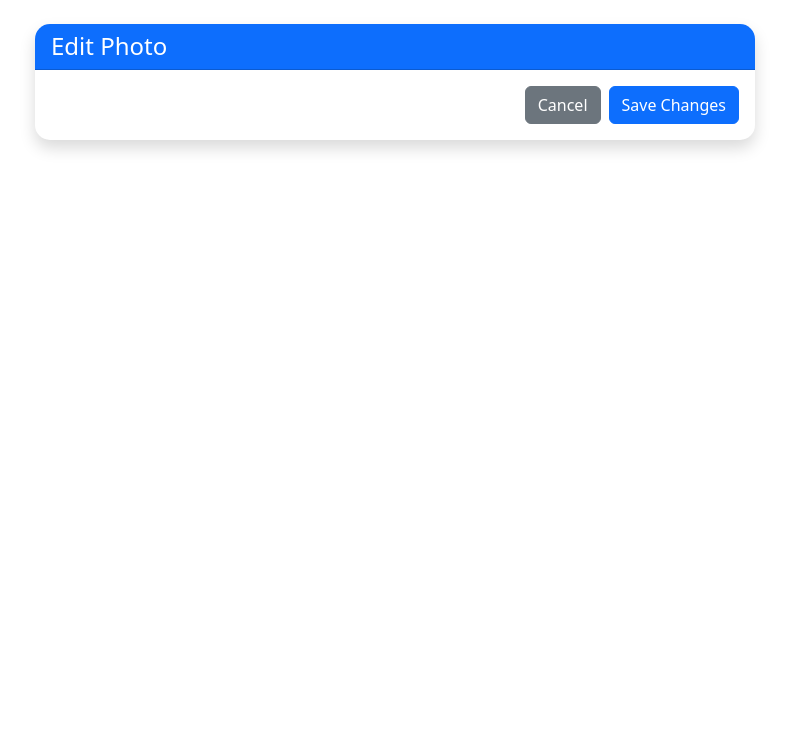
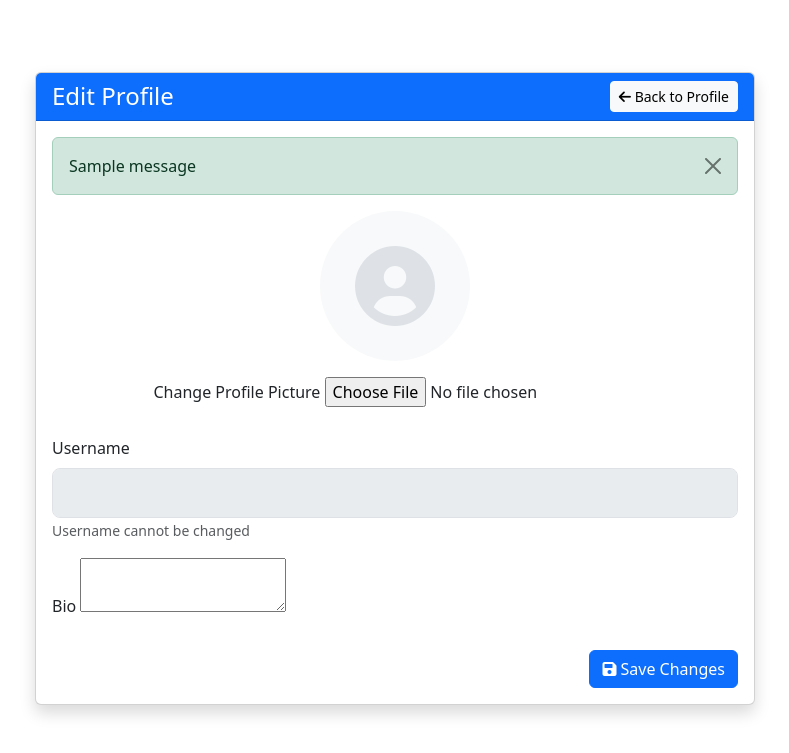
Before and after one commit to MorrisGcode/photobooth, a Django app: template photoApp/templates/profile_edit.html in a window 1280 px wide. Shown: the part 56-809 px from the top of the page, without its empty margins (245-1034 px from the left). Before the commit the page ends 207 px from the top, so only its background shows below. Run offline with Django 3.2, Linux system fonts and the light colour scheme; the template is opened without the code that fills it: most values are stand-ins (such as "Sample title", 1, 10 or a date in 2020); one stand-in notice (Sample message) is shown; form fields are guessed from the names that the template uses.

Commit message:
update how the profile edit is handled

```diff
--- a/photoApp/templates/profile_edit.html
+++ b/photoApp/templates/profile_edit.html
@@ -1,32 +1,69 @@
 {% extends 'base.html' %}
 
-{% block title %}Edit Photo{% endblock %}
+
+{% block title %}Edit Profile - {{ user.username }}{% endblock %}
 
 {% block content %}
-<div class="container">
+<div class="container py-5">
     <div class="row justify-content-center">
         <div class="col-md-8">
             <div class="card shadow">
-                <div class="card-header bg-primary text-white">
-                    <h4 class="mb-0">Edit Photo</h4>
+                <div class="card-header bg-primary text-white d-flex justify-content-between align-items-center">
+                    <h4 class="mb-0">Edit Profile</h4>
+                    <a href="{% url 'profile' user.username %}" class="btn btn-light btn-sm">
+                        <i class="fas fa-arrow-left"></i> Back to Profile
+                    </a>
                 </div>
                 <div class="card-body">
+                    {% if messages %}
+                        {% for message in messages %}
+                            <div class="alert alert-{{ message.tags }} alert-dismissible fade show">
+                                {{ message }}
+                                <button type="button" class="btn-close" data-bs-dismiss="alert"></button>
+                            </div>
+                        {% endfor %}
+                    {% endif %}
+
                     <form method="post" enctype="multipart/form-data">
                         {% csrf_token %}
-                        {% for field in form %}
+
+                        <!-- Profile Picture Section -->
+                        <div class="mb-4 text-center">
+                            {% if user.profile.profile_picture %}
+                                <img src="{{ user.profile.profile_picture.url }}"
+                                     alt="Current profile picture"
+                                     class="rounded-circle profile-preview mb-3">
+                            {% else %}
+                                <div class="default-profile-pic mb-3">
+                                    <i class="fas fa-user-circle"></i>
+                                </div>
+                            {% endif %}
+
                             <div class="mb-3">
-                                <label for="{{ field.id_for_label }}" class="form-label">{{ field.label }}</label>
-                                {{ field }}
-                                {% if field.errors %}
-                                    <div class="alert alert-danger mt-1">
-                                        {{ field.errors }}
-                                    </div>
-                                {% endif %}
+                                <label for="{{ form.profile_picture.id_for_label }}" class="form-label">
+                                    Change Profile Picture
+                                </label>
+                                {{ form.profile_picture }}
                             </div>
-                        {% endfor %}
+                        </div>
+
+                        <!-- Username Display -->
+                        <div class="mb-3">
+                            <label class="form-label">Username</label>
+                            <input type="text" class="form-control" value="{{ user.username }}" disabled>
+                            <small class="text-muted">Username cannot be changed</small>
+                        </div>
+
+                        <!-- Bio Section -->
+                        <div class="mb-4">
+                            <label for="{{ form.bio.id_for_label }}" class="form-label">Bio</label>
+                            {{ form.bio }}
+                        </div>
+
                         <div class="d-flex justify-content-end gap-2">
-                            <a href="{% url 'photo_detail' photo.id %}" class="btn btn-secondary">Cancel</a>
-                            <button type="submit" class="btn btn-primary">Save Changes</button>
+                            <button type="submit" class="btn btn-primary">
+                                <i class="fas fa-save"></i> Save Changes
+                            </button>
                         </div>
                     </form>
                 </div>
@@ -36,17 +73,28 @@
 </div>
 
 <style>
-    .form-control {
-        border-radius: 8px;
-        padding: 12px;
-    }
-    .card {
-        border-radius: 15px;
-        border: none;
-    }
-    .card-header {
-        border-top-left-radius: 15px !important;
-        border-top-right-radius: 15px !important;
-    }
+.profile-preview {
+    width: 150px;
+    height: 150px;
+    object-fit: cover;
+    border: 4px solid #fff;
+    box-shadow: 0 0 10px rgba(0,0,0,0.1);
+}
+.default-profile-pic {
+    width: 150px;
+    height: 150px;
+    margin: 0 auto;
+    background-color: #f8f9fa;
+    border-radius: 50%;
+    display: flex;
+    align-items: center;
+    justify-content: center;
+    font-size: 80px;
+    color: #dee2e6;
+}
+.form-control {
+    border-radius: 8px;
+    padding: 12px;
+}
 </style>
 {% endblock %}
--- a/photoApp/urls.py
+++ b/photoApp/urls.py
@@ -9,7 +9,7 @@
     path('photo_detail/<int:photo_id>/', views.photo_detail, name="photo_detail"),
     path('photo_delete/<int:photo_id>/', views.photo_delete, name="photo_delete"),
     path('photo_upload/', views.photo_upload, name="photo_upload"),
-    path('profile/<str:username>/', views.profile, name="profile"),
+    path('profile/<str:username>/', views.profile, name='profile'),
     path('profile/<str:username>/edit/', views.profile_edit, name='profile_edit'),
     path('like_photo/<int:photo_id>/', views.like_photo, name='like_photo'),
     path('comment_photo/<int:photo_id>/', views.comment_photo, name='comment_photo'),
```
Also changed, not shown: photoApp/forms.py (+30 -3 lines), photoApp/models.py (+14 -1 lines), photoApp/templates/profile.html (+71 -26 lines), photoApp/views.py (+15 -8 lines).
